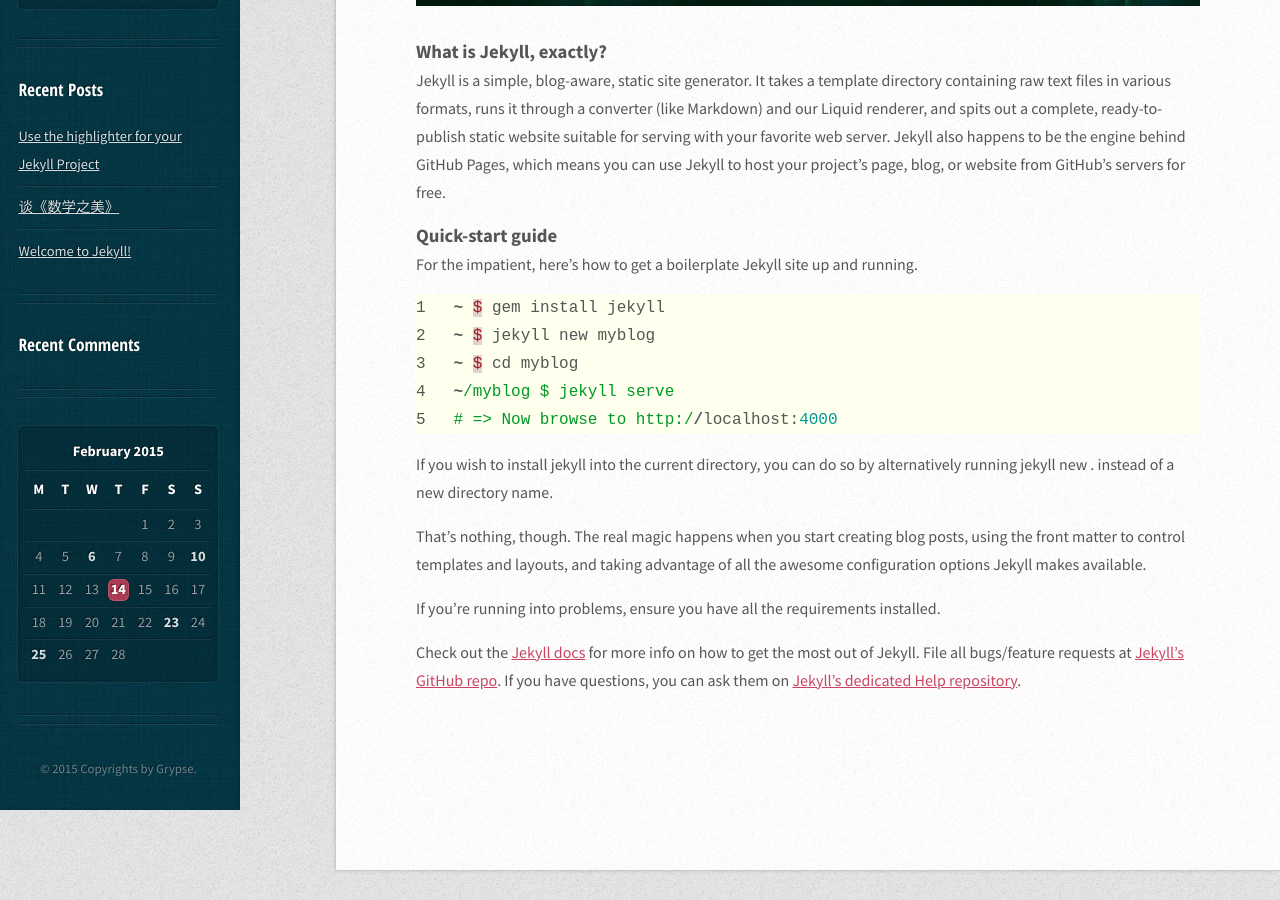
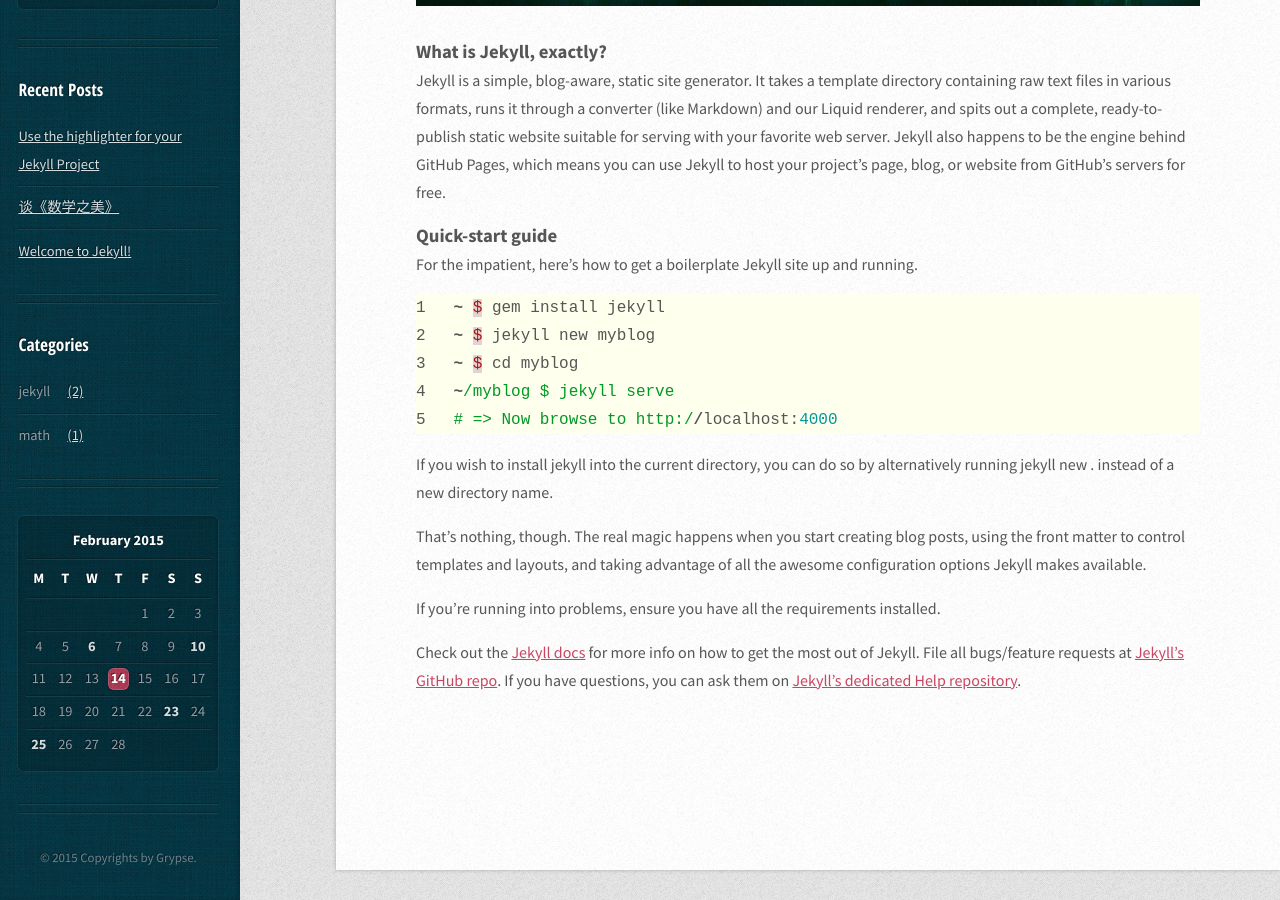
Before and after one commit to Grypse/grypse.github.io, a Jekyll site: the page built from _posts/2015-8-18-how to use jekyll.markdown, in a window 1280 px wide and 900 px high, scrolled down 596 px. Built offline with Jekyll 4.4.1, drawn with Linux system fonts in a browser that asks for light colours; comment, search, counter and statistics services are not loaded.

Commit message:
Add the category for all articles

```diff
--- a/_includes/sidebar.html
+++ b/_includes/sidebar.html
@@ -45,12 +45,12 @@
 						<!-- Recent Comments -->
 							<section class="is-recent-comments">
 								<header>
-									<h2>Recent Comments</h2>
+									<h2>Categories</h2>
 								</header>
 								<ul>
-									<!-- <li>case on <a href="#">Now Full Cyborg</a></li>
-									<li>molly on <a href="#">Untitled Post</a></li>
-									<li>case on <a href="#">Temporal Flux</a></li> -->
+									{% for category in site.categories %}
+										<li>{{ category | first}}&nbsp;&nbsp;&nbsp;&nbsp;&nbsp;&nbsp;<a href="{{site.baseurl}}/categories/?category={{category[0] | cgi}}">({{ category[1].size] }})</a></li>
+									{% endfor %}
 								</ul>
 							</section>
 
--- a/_layouts/post.html
+++ b/_layouts/post.html
@@ -11,7 +11,7 @@
   <div class="info">
     <span class="date"><span class="month">{{page.date | date: "%b"}}</span> <span class="day">{{page.date | date: "%-d"}}</span><span class="year">,{{post.date | date:",%Y"}} </span></span>
     <ul class="stats">
-      <li><a href="#disque" class="link-icon24 link-icon24-1">comment</a></li>
+      <li><a href="{{page.url | prepend: site.baseurl}}#disque_thread" class="link-icon24 link-icon24-1">comment</a></li>
       <li><a target="_blank" href="javascript: void(window.open('http://twitter.com/home/?status='.concat(encodeURIComponent(document.title)) .concat(' ') .concat(encodeURIComponent(location.href))));" class="link-icon24 link-icon24-3">tweet</a></li>
       <li><a target="_blank" href="javascript: void(window.open('http://www.facebook.com/share.php?u='.concat(encodeURIComponent(location.href)) ));" class="link-icon24 link-icon24-4">share</a></li>
     </ul>
--- a/_posts/2015-08-19-Use the highlighter in your Jekyll Project.markdown
+++ b/_posts/2015-08-19-Use the highlighter in your Jekyll Project.markdown
@@ -4,7 +4,7 @@
 date:   2015-08-19 16:01:01
 image:  "/images/4547.png"
 brief:  Introduce how to use the highlighter in your jekyll project
-categories: jekyll update
+categories: jekyll
 ---
 #Code snippet highlighting
 Jekyll has built in support for syntax highlighting of over 100 languages thanks to Pygments. To use Pygments, you must have Python installed on your system and set highlighter to pygments in your site's configuration file.
--- a/_posts/2015-8-18-how to use jekyll.markdown
+++ b/_posts/2015-8-18-how to use jekyll.markdown
@@ -4,7 +4,7 @@
 brief:  "Introduce the basic concept of Jekyll"
 date:   2015-08-18 10:12:38
 image:  "/images/n33-robot-invader.jpg"
-categories: jekyll update
+categories: jekyll
 ---
 #What is Jekyll, exactly?
 Jekyll is a simple, blog-aware, static site generator. It takes a template directory containing raw text files in various formats, runs it through a converter (like Markdown) and our Liquid renderer, and spits out a complete, ready-to-publish static website suitable for serving with your favorite web server. Jekyll also happens to be the engine behind GitHub Pages, which means you can use Jekyll to host your project’s page, blog, or website from GitHub’s servers for free.
--- a/_posts/2015-8-18-talk about math's beauty.markdown
+++ b/_posts/2015-8-18-talk about math's beauty.markdown
@@ -3,7 +3,7 @@
 title:    "谈《数学之美》"
 brief:    "读《数学之美》有感而发"
 date:     2015-08-18 11:12:38
-
+categories:  math
 image:    "/images/14028.jpg"
 ---
 说实话，之前从没有听过吴军这个人，知道他是因为他的书《浪潮之巅》。因为平时在学校没事的时候就有串宿舍的毛病，所以《浪潮之巅》也是跑到人家宿舍借来的。所谓书非借不读，果真是这样，自己的书桌上放了好几本 以前买的书，到现在还没有读完，借别人的书，那感觉是越看越有滋味。说到这里想起红楼梦中的一句话，“妻不如妾，妾不如妓， 妓不如偷，偷不如偷不着”，可能是人的  好奇心在作怪吧，总想寻求那一份未知的刺激。读书也是这个道理，别人的书就是比自己的好。
```
